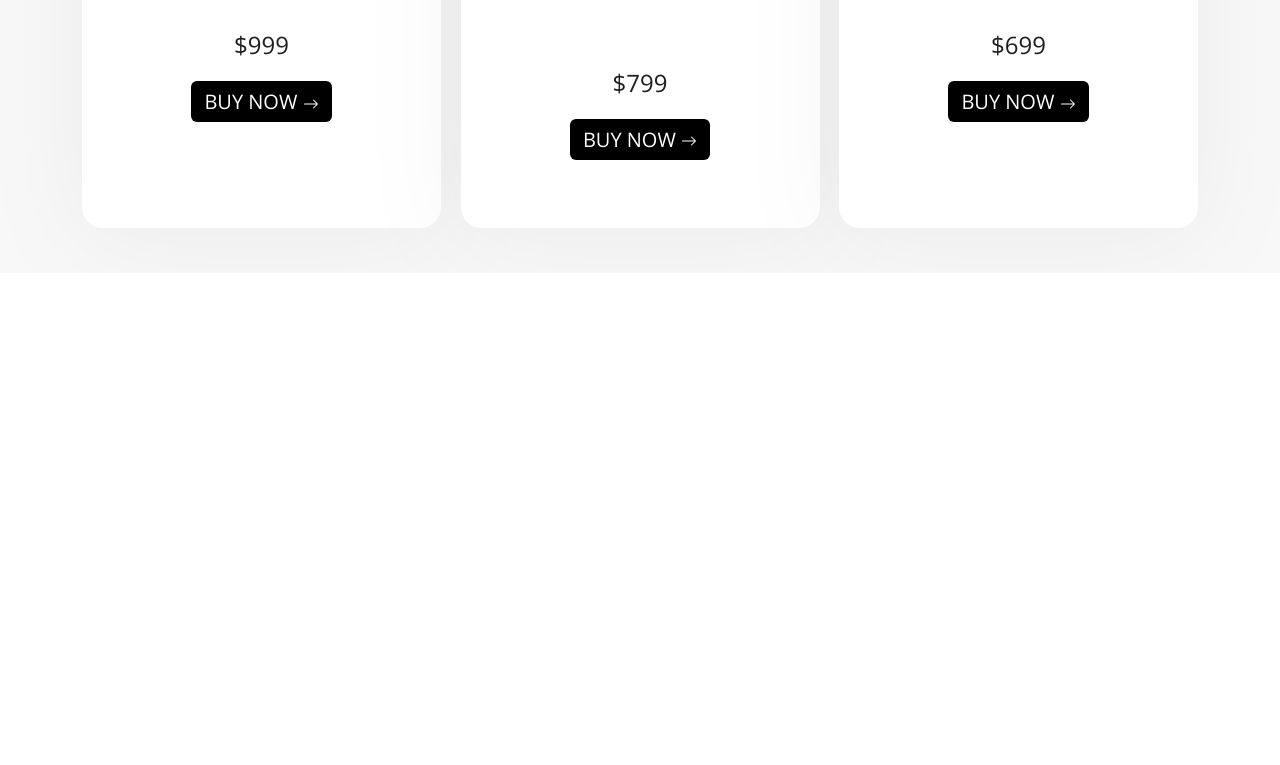
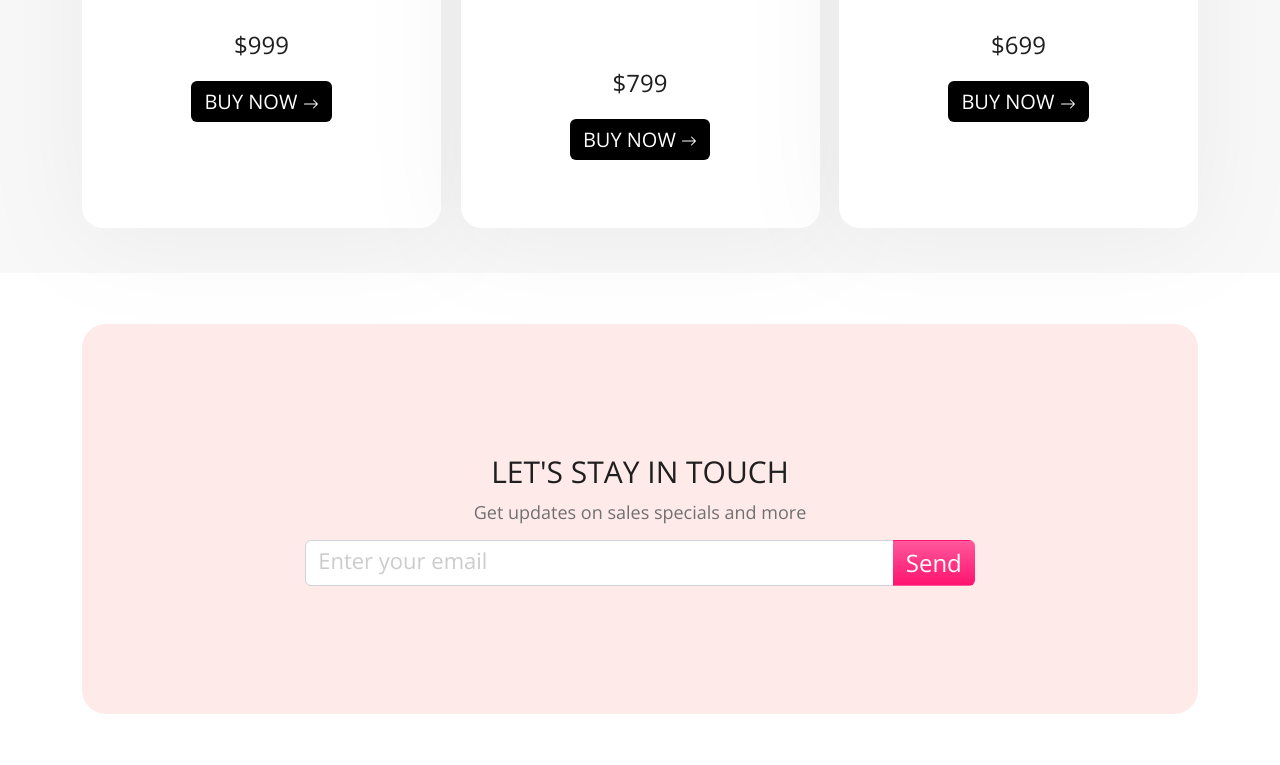
Before and after one commit to hrmax10/bootstrap-two, a plain HTML site: page index.html in a window 1280 px wide. Shown: the part 2160-2925 px from the top of the page. Before the commit the page ends 2433 px from the top, so only its background shows below. Drawn offline with nearby package versions, Linux system fonts and the light colour scheme.

Commit message:
project completed

```diff
--- a/css/style.css
+++ b/css/style.css
@@ -118,26 +118,26 @@ form .btn {
   width: 72%;
 }
 
-.catSection{
+.catSection {
   margin-top: 60px;
   margin-bottom: 40px;
 }
-.catSection h2{
+.catSection h2 {
   font-family: "Open Sans", sans-serif !important;
   font-style: normal;
   font-weight: 400;
   font-size: 30px;
   line-height: 40px;
-color: #1F1F1F;
-margin-bottom: 45px ;
+  color: #1f1f1f;
+  margin-bottom: 45px;
 }
 
-.catSection .row{
+.catSection .row {
   margin: 0 auto;
   align-items: center;
   justify-content: space-between;
 }
-.catSection .col-lg-3{
+.catSection .col-lg-3 {
   display: flex;
   align-items: center;
   justify-content: center;
@@ -148,60 +148,64 @@ font-weight: 400;
   font-size: 50px;
   line-height: 67px;
   padding: 7% 16%;
-color: #FFFFFF;
+  color: #ffffff;
 }
-.catWatch{
-    background: linear-gradient(152.07deg, #FF9C35 1.48%, #FFD019 97.18%);
+.catWatch {
+  background: linear-gradient(152.07deg, #ff9c35 1.48%, #ffd019 97.18%);
   border-radius: 18px;
 }
 
-.catBag{
-    background: linear-gradient(180deg, #FF589B 0%, #FF136F 100%);
+.catBag {
+  background: linear-gradient(180deg, #ff589b 0%, #ff136f 100%);
   border-radius: 18px;
 }
 
-.catShoes{
-    background: linear-gradient(170.41deg, #4289FF -10.88%, #3F07F8 92.77%);
+.catShoes {
+  background: linear-gradient(170.41deg, #4289ff -10.88%, #3f07f8 92.77%);
   border-radius: 18px;
 }
-.catSection img{
+.catSection img {
   width: 111px !important;
   margin-left: 24px;
 }
-.shoeSection, .bagSection{
+.shoeSection,
+.bagSection {
   padding: 45px 0px;
-background: #F8F8F8;
+  background: #f8f8f8;
 }
-.shoeSectionHeader , .bagSectionHeader{
-
+.shoeSectionHeader,
+.bagSectionHeader {
   display: flex;
   align-items: center;
   justify-content: space-between;
 }
-.shoeSectionHeader h2 , .bagSectionHeader h2{
+.shoeSectionHeader h2,
+.bagSectionHeader h2 {
   font-family: "Open Sans", sans-serif !important;
   font-style: normal;
   font-weight: 400;
   font-size: 30px;
   line-height: 40px;
-color: #1F1F1F;
+  color: #1f1f1f;
 }
-.shoeSectionHeader p, .bagSectionHeader p{
+.shoeSectionHeader p,
+.bagSectionHeader p {
   font-family: "Open Sans", sans-serif !important;
   font-style: normal;
   font-weight: 400;
   font-size: 22px;
   line-height: 29px;
-color: #FF9D00;
+  color: #ff9d00;
 }
-.ShoeCards , .bagCards{
+.ShoeCards,
+.bagCards {
   display: flex;
   align-items: center;
   justify-content: space-between;
   margin-top: 25px;
 }
 
-.card{
+.card {
   width: 359px;
   height: 574px;
   border: none;
@@ -209,17 +213,17 @@ color: #FF9D00;
   border-radius: 21px;
   padding: 23px 0px 0px 0px;
 }
-.card-body h5{
+.card-body h5 {
   font-family: "Open Sans", sans-serif !important;
   font-style: normal;
   font-weight: 400;
   font-size: 24px;
   line-height: 32px;
-color: #1F1F1F;
+  color: #1f1f1f;
   margin-bottom: 20px;
 }
 
-.card-body p{
+.card-body p {
   font-family: "Open Sans", sans-serif !important;
   font-style: normal;
   font-weight: 300;
@@ -228,49 +232,73 @@ margin-bottom: 20px;
   color: #707070;
   margin-bottom: 70px;
 }
-.card-body .btn{
+.card-body .btn {
   background: #000000;
   font-family: "Open Sans", sans-serif !important;
   font-style: normal;
   font-weight: 400;
   font-size: 20px;
   line-height: 27px;
-color: #FFFFFF;
+  color: #ffffff;
 }
-.fixCardIssue{
+.fixCardIssue {
   width: 230px;
   margin: 0 auto;
 }
-
-
-
-
-
-
-
-
-
-
-
-
-
-
-
-
-
-
-
-
-
-
-
-
+footer {
+  padding: 4% !important;
+}
+.footerHolder {
+  height: 390px;
+  background: #feeae9;
+  display: flex;
+  align-items: center;
+  flex-direction: column;
+  justify-content: center;
+  border-radius: 24px;
+}
+.footerHolder h3 {
+  font-family: "Open Sans", sans-serif !important;
+  font-style: normal;
+  font-weight: 400;
+  font-size: 30px;
+  line-height: 40px;
+  color: #1f1f1f;
+}
+.footerHolder p {
+  font-family: "Open Sans", sans-serif !important;
+  font-style: normal;
+  font-weight: 300;
+  font-size: 18px;
+  line-height: 24px;
+  color: #707070;
+}
+.input-group {
+  width: 60%;
+}
+.input-group .form-control::placeholder {
+  font-family: "Open Sans", sans-serif !important;
+  font-style: normal;
+  font-weight: 300;
+  font-size: 22px;
+  line-height: 29px;
+  color: #cccccc;
+}
+.input-group .btn {
+  background: linear-gradient(180deg, #ff589b 0%, #ff136f 100%);
+  font-family: "Open Sans", sans-serif !important;
+  font-style: normal;
+  font-weight: 400;
+  font-size: 24px;
+  line-height: 32px;
+  color: #ffffff;
+}
 
 @media screen and (max-width: 1199px) {
   .nav-link {
     margin-right: 12px;
   }
-  .card{
+  .card {
     width: 298px;
     height: 537px;
   }
@@ -286,26 +314,27 @@ color: #FFFFFF;
   form {
     width: 35%;
   }
-  .firstSlideTexts h2{
+  .firstSlideTexts h2 {
     font-size: 30px;
   }
-  .sOneP{
+  .sOneP {
     font-size: 14px !important;
   }
-  .sOnePrice{
+  .sOnePrice {
     font-size: 26px !important;
   }
-  .sliderOneBtn{
+  .sliderOneBtn {
     font-size: 13px;
     line-height: 20px;
   }
-  .catSection .col-lg-3{
+  .catSection .col-lg-3 {
     margin-bottom: 24px !important;
   }
-  .ShoeCards , .bagCards{
+  .ShoeCards,
+  .bagCards {
     flex-direction: column;
   }
-  .card{
+  .card {
     width: 50%;
     margin-bottom: 20px;
   }
@@ -332,20 +361,20 @@ color: #FFFFFF;
   .firstSlideImg img {
     width: 91% !important;
   }
-.firstSlideTexts h2{
+  .firstSlideTexts h2 {
     font-size: 18px;
   }
-  .sOneP{
+  .sOneP {
     font-size: 13px !important;
   }
-  .sOnePrice{
+  .sOnePrice {
     font-size: 22px !important;
   }
-  .sliderOneBtn{
+  .sliderOneBtn {
     font-size: 13px;
     line-height: 19px;
   }
-  .card-body p{
+  .card-body p {
     margin-bottom: 27px;
   }
 }
--- a/index.html
+++ b/index.html
@@ -286,6 +286,22 @@
         </div>
       </div>
     </section>
+    <footer class="footerSection text-center">
+      <div class="container">
+        <div class="footerHolder">
+          <h3>LET'S STAY IN TOUCH</h3>
+          <p>Get updates on sales specials and more</p>
+          <div class="input-group">
+            <input
+              type="text"
+              class="form-control"
+              placeholder="Enter your email"
+            />
+            <button class="btn">Send</button>
+          </div>
+        </div>
+      </div>
+    </footer>
 
     <script
       src="https://cdnjs.cloudflare.com/ajax/libs/bootstrap/5.2.2/js/bootstrap.bundle.min.js"
```
Lines whose indentation alone changed are shown as unchanged.
